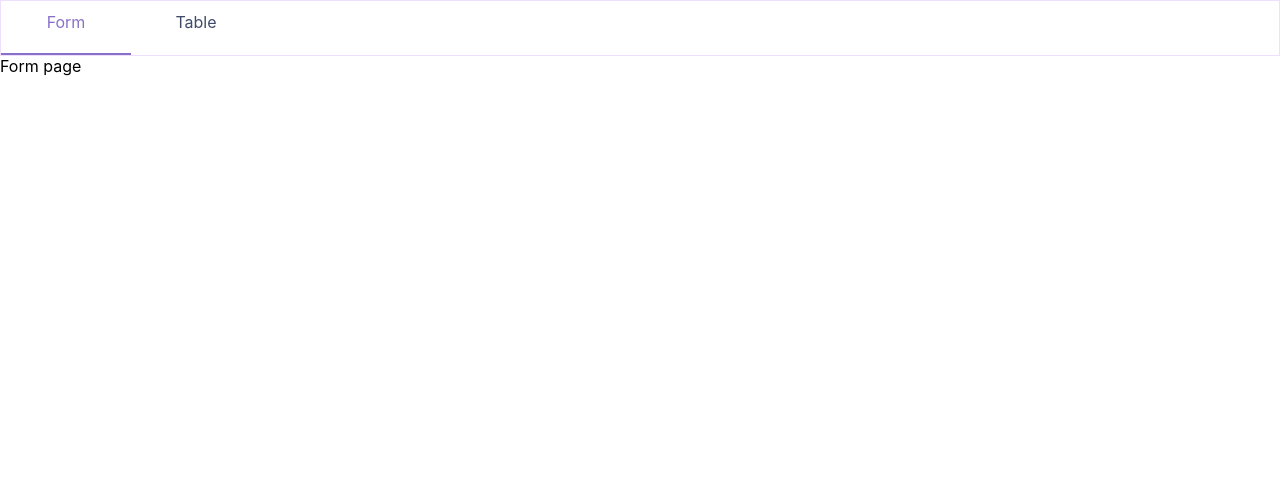
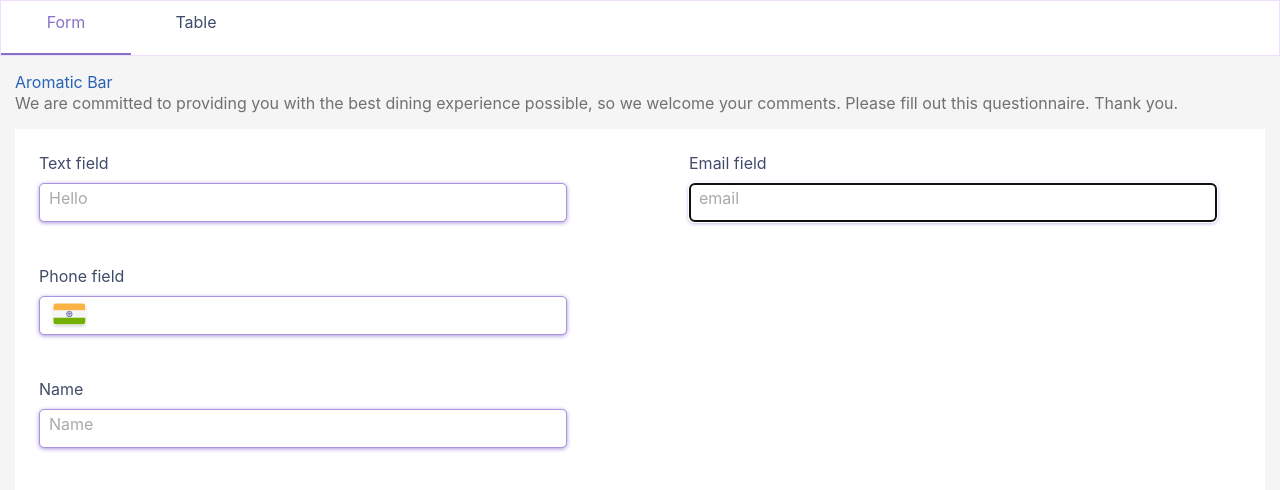
Before and after one commit to ArjobanSingh/react-form-and-table-app, a React (Create React App) app: page / in a window 1280 px wide. Shown: the top 490 px of the page. Built offline with nearby package versions, Linux system fonts and the light colour scheme.

Commit message:
working on FormPage

```diff
--- a/src/App.css
+++ b/src/App.css
@@ -41,3 +41,121 @@
 }
 
 /* ---- */
+/* FormPage and TablePage css */
+
+.FormPageContainer {
+  animation-name: fade-in;
+  animation-duration: 2s;
+  position: fixed;
+  width: 100%;
+  height: 100%;
+  background-color: whitesmoke;
+}
+
+.TablePageContainer {
+  animation-name: fade-in;
+  animation-duration: 2s;
+
+}
+
+@keyframes fade-in {
+  0% {
+    opacity: 0;
+    transform: translate3d(100%, 0, 0);
+  }
+
+  100% {
+    opacity: 1;
+    transform: none;
+  }
+}
+
+.formContainer{
+  display: grid;
+  background-color: #FFFFFF;
+  height: 75%;
+  grid-template-columns: repeat(auto-fit, minmax(300px, 1fr));
+  margin: 15px;
+  grid-gap: 50px;
+}
+
+.bar-title{
+  text-align: left;
+  font: Regular 18px/22px Roboto;
+  letter-spacing: 0px;
+  color: #2A62B7;
+  opacity: 1;
+}
+
+.form-desc{
+  margin-top: -15px;
+  text-align: left;
+  font: Regular 14px/17px Roboto;
+  letter-spacing: 0px;
+  color: #707070;
+  opacity: 1;
+}
+
+.title-and-desc{
+  margin: 15px;
+}
+
+.inputs {
+  display: flex;
+  flex-direction: column;
+  margin-left: 1.5rem;
+  margin-top: 1.5rem;
+  margin-right: 3rem;
+}
+
+.labels {
+  text-align: left;
+  font: Regular 14px/17px Roboto;
+  letter-spacing: 0px;
+  color: #404B69;
+  opacity: 1;
+  margin-bottom: 10px;
+}
+
+.input-boxes{
+  background: #FFFFFF 0% 0% no-repeat padding-box;
+  box-shadow: 0px 1px 4px #AA94DE;
+  border: 0.75px solid #AA94DE;
+  border-radius: 5px;
+  opacity: 1;
+  width: auto;
+  height: 35px;
+  padding-left: 70px;
+  text-align: left;
+  font: Regular 12px/14px Roboto;
+  letter-spacing: 0px;
+  color: #757575;
+  opacity: 1;
+}
+
+.POC:before {
+  content: attr(data-placeholder);
+  position: absolute;
+  color: #aaa;
+  width: 105px;
+  padding-left: 10px;
+  padding-top: 5px;
+}
+
+.POCI:before {
+  content:url("./assets/ind.svg");
+  position: absolute;
+  color: #aaa;
+  width: 105px;
+  padding-left: 10px;
+  padding-top: 5px;
+}
+
+
+
+.radio-inputs {
+  display: flex;
+  margin-left: 1.5rem;
+  margin-top: 1.5rem;
+  margin-right: 3rem;
+}
--- /dev/null
+++ b/src/components/Form.js
@@ -0,0 +1,26 @@
+import React from 'react';
+import PropTypes from 'prop-types';
+import InputType from "./InputType"
+
+
+const Form = props => {
+    return (
+        <form className="formContainer">
+            <div className="leftInputBox">
+                <InputType type="text" label="Text field" placeholderData="Hello" uId="hello-text"/>
+                <InputType type="tel" label="Phone  field" placeholderData="" uId="mobile-no"/>
+                <InputType type="text" label="Name" placeholderData="Name" uId="name"/>
+            </div>
+            <div className="rightInputBox">
+                <InputType type="email" label="Email field" placeholderData="email" uId="email"/>
+                {/* <InputType type="radio" label="Rate Our Services"/> */}
+            </div>
+        </form>
+    );
+};
+
+Form.propTypes = {
+
+};
+
+export default Form;
--- a/src/components/FormPage.js
+++ b/src/components/FormPage.js
@@ -1,10 +1,17 @@
 import React from 'react';
 import PropTypes from 'prop-types';
+import Form from "./Form"
 
 const FormPage = props => {
     return (
-        <div>
-           Form page
+        <div className="FormPageContainer">
+            <div className="title-and-desc">
+                <p className="bar-title">Aromatic Bar</p>
+                <p className="form-desc">
+                We are committed to providing you with the best dining experience possible, so we welcome your comments. Please fill out this questionnaire. Thank you.
+                </p>
+            </div>
+            <Form />
         </div>
     );
 };
--- /dev/null
+++ b/src/components/InputType.js
@@ -0,0 +1,44 @@
+import React from 'react';
+import PropTypes from 'prop-types';
+
+const InputType = props => {
+    if (props.type === "tel") {
+        return (
+            <div className="inputs">
+                <label for={props.uId} className="labels">{props.label}</label>
+                <div className="POCI" />
+                <input type={props.type} className="input-boxes" id={props.uId} required autoFocus maxLength="10"/><br />
+            </div>
+        );
+    }
+
+    // else if (props.type == "radio") {
+    //     return (
+    //         <div className="radio-inputs">
+    //             <input type="radio" id="male" name="gender" value="male" />
+    //             <label for="male">Male</label><br />
+    //             <input type="radio" id="female" name="gender" value="female" />
+    //             <label for="female">Female</label><br />
+    //             <input type="radio" id="other" name="gender" value="other" />
+    //             <label for="other">Other</label>
+    //         </div>
+    //     )
+    // }
+
+    return (
+        <div className="inputs">
+            <label for={props.uId} className="labels">{props.label}</label>
+             <div className="POC" data-placeholder={props.placeholderData}></div>
+            <input type={props.type} className="input-boxes" id={props.uId} required autoFocus/><br />
+        </div>
+    );
+};
+
+InputType.propTypes = {
+    uId: PropTypes.string,
+    label: PropTypes.string.isRequired,
+    placeholderData : PropTypes.string,
+    type : PropTypes.string.isRequired
+};
+
+export default InputType;
--- a/src/components/MainApp.js
+++ b/src/components/MainApp.js
@@ -9,7 +9,7 @@ import { connect } from 'react-redux'
 
 const MainApp = ({activePage}) => {
     return (
-        <div>
+        <div >
             <NavBar />
             {activePage.formPageOpened?
                 <FormPage /> :
--- a/src/components/TablePage.js
+++ b/src/components/TablePage.js
@@ -3,8 +3,8 @@ import PropTypes from 'prop-types';
 
 const TablePage = props => {
     return (
-        <div>
-            Table page
+        <div className="TablePageContainer">
+
         </div>
     );
 };
```
Also changed, not shown: src/assets/ind.svg (added).
